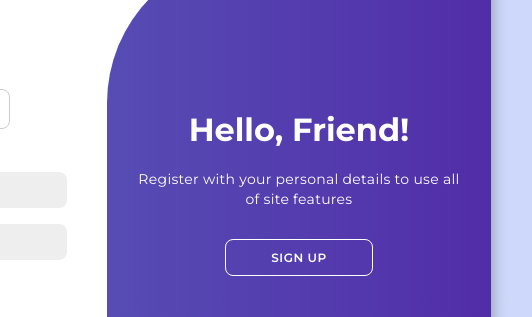
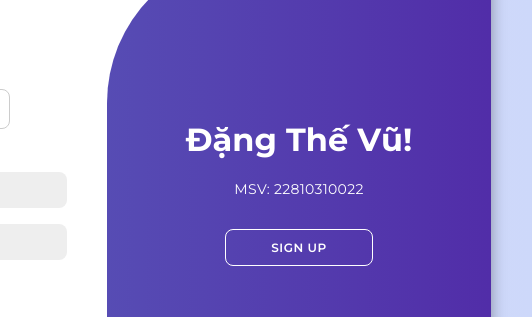
Before and after one commit to dangvu2405/tetxx, a website: page index.html in a window 1280 px wide. Shown: the part 207-524 px from the top of the page, 533-1065 px from the left. Drawn offline with Linux system fonts and the light colour scheme.

Commit message:
Update index.html

```diff
--- a/index.html
+++ b/index.html
@@ -52,8 +52,8 @@
                     <button class="hidden" id="login">Sign In</button>
                 </div>
                 <div class="toggle-panel toggle-right">
-                    <h1>Hello, Friend!</h1>
-                    <p>Register with your personal details to use all of site features</p>
+                    <h1>Đặng Thế Vũ!</h1>
+                    <p>MSV: 22810310022 </p>
                     <button class="hidden" id="register">Sign Up</button>
                 </div>
             </div>
```
